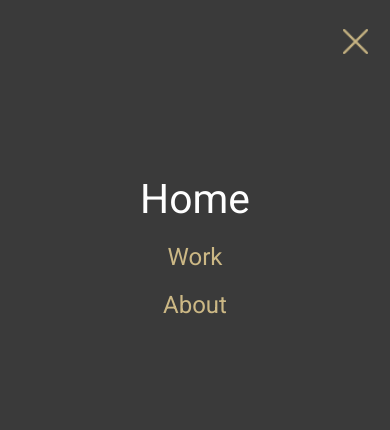
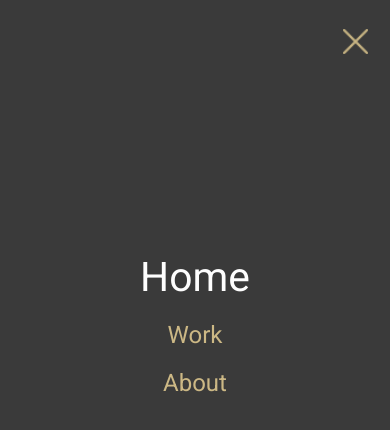
Before and after one commit to PierreDG/portfolio, a plain HTML site: page index.html in a window 390 px wide. Both pictures are taken after a click on the picture 357 px from the left and 41 px from the top of the page. Drawn offline with nearby package versions, Linux system fonts and the light colour scheme; a small style sheet from the web is missing.

Commit message:
favicon and burger

```diff
--- a/styles/main.css
+++ b/styles/main.css
@@ -302,7 +302,7 @@ li a:hover {
 
 .Menu_Burger_List {
   list-style:none;
-  margin:30% 0 100% 0;
+  margin:50% 0 100% 0;
   padding:0;
 }
 
```
Also changed, not shown: images/favicon.ico (added), images/favicon.png (added).
